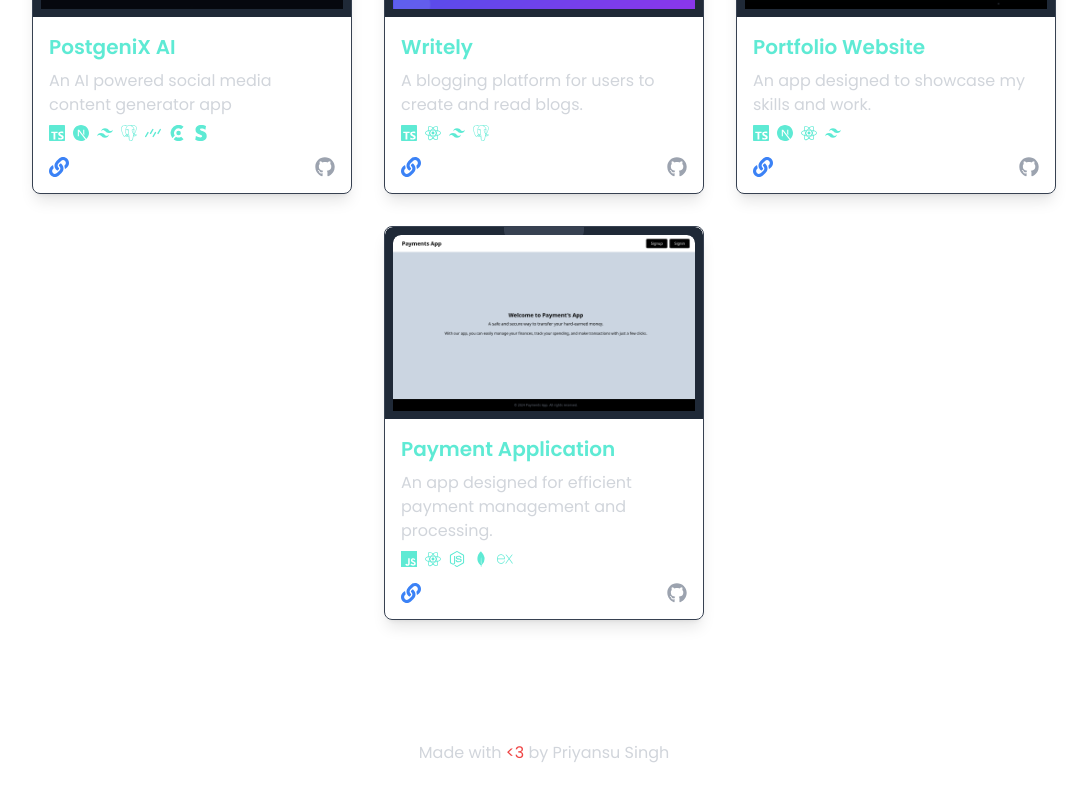
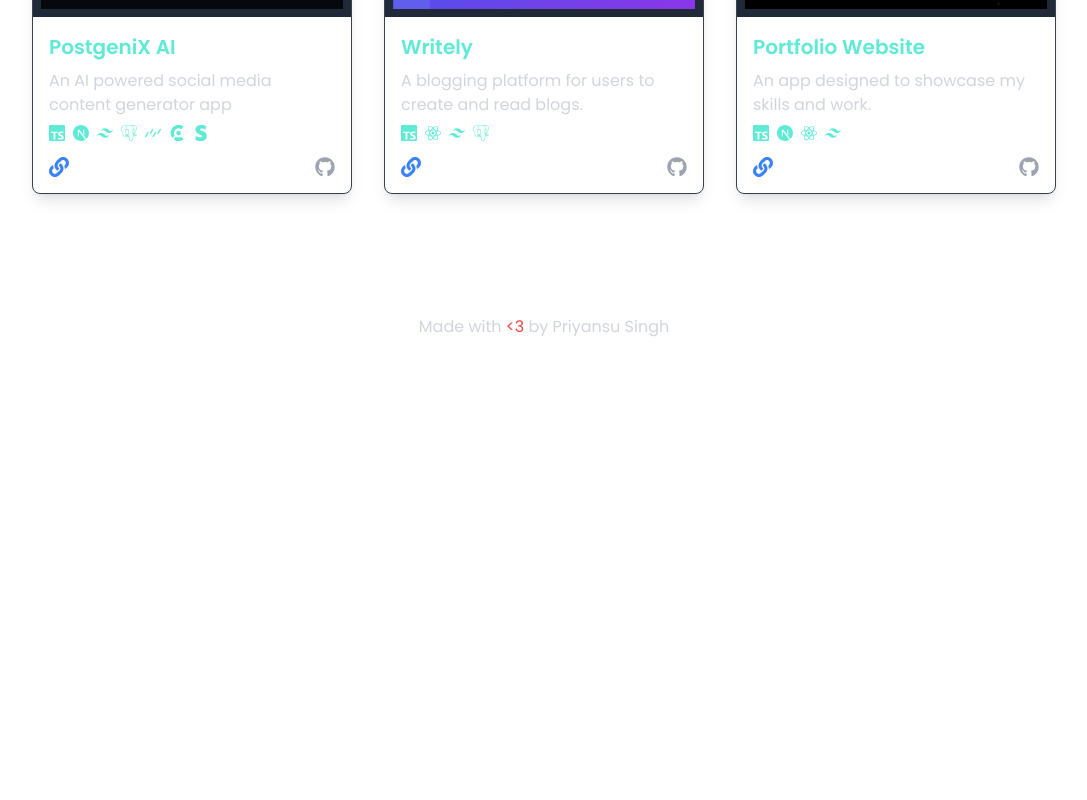
Before and after one commit to priyansusingh/priyansu-dev-portfolio, a Next.js app: page / in a window 1280 px wide. Shown: the part 1864-2664 px from the top of the page, without its empty margins (96-1183 px from the left). After the commit the page ends 2267 px from the top, so only its background shows below. Built offline with nearby package versions, Linux system fonts and the light colour scheme; a web font is replaced by a local one.

Commit message:
project update

```diff
--- a/app/section/Projects.tsx
+++ b/app/section/Projects.tsx
@@ -2,12 +2,11 @@
 
 import React from 'react'
 import { FaLink, FaGithub } from 'react-icons/fa'
-import { SiJavascript, SiTypescript, SiReact, SiNodedotjs, SiPostgresql, SiTailwindcss, SiMongodb, SiExpress, SiNextdotjs, SiDrizzle, SiClerk, SiStripe } from 'react-icons/si'
+import { SiTypescript, SiReact, SiPostgresql, SiTailwindcss, SiNextdotjs, SiDrizzle, SiClerk, SiStripe } from 'react-icons/si'
 import Image, { StaticImageData } from 'next/image'
 import postgenix from '../../public/postgenix.png'
 import writely from '../../public/writely.png'
 import portfolio from '../../public/portfolio.png'
-import payment from '../../public/payment.png'
 
 
 interface ProjectCardProps {
@@ -78,15 +77,7 @@ export default function ProjectSection() {
       liveLink: "https://priyansu-dev.vercel.app/",
       githubLink: "https://github.com/priyansusingh/priyansu-dev-portfolio",
       techStack: [<SiTypescript key="ts" />, <SiNextdotjs key="nextjs" />, <SiReact key="react" />, <SiTailwindcss key="tailwind" />],
-    },
-    {
-      title: "Payment Application",
-      description: "An app designed for efficient payment management and processing.",
-      image: payment,
-      liveLink: "https://payments-app-iota.vercel.app/",
-      githubLink: "https://github.com/priyansusingh/payments-application",
-      techStack: [<SiJavascript key="js" />, <SiReact key="react" />, <SiNodedotjs key="node" />, <SiMongodb key="mongo" />, <SiExpress key="express" />],
-    },
+    }
   ]
 
   return (
```
